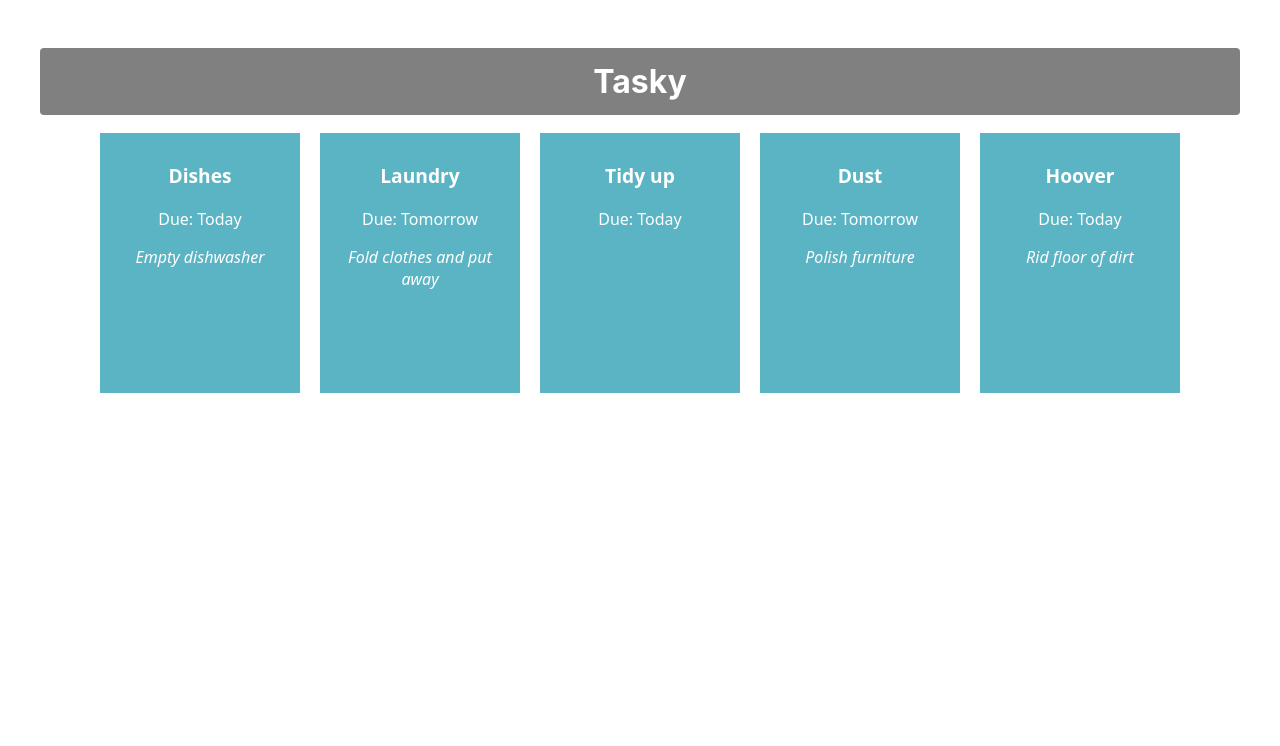
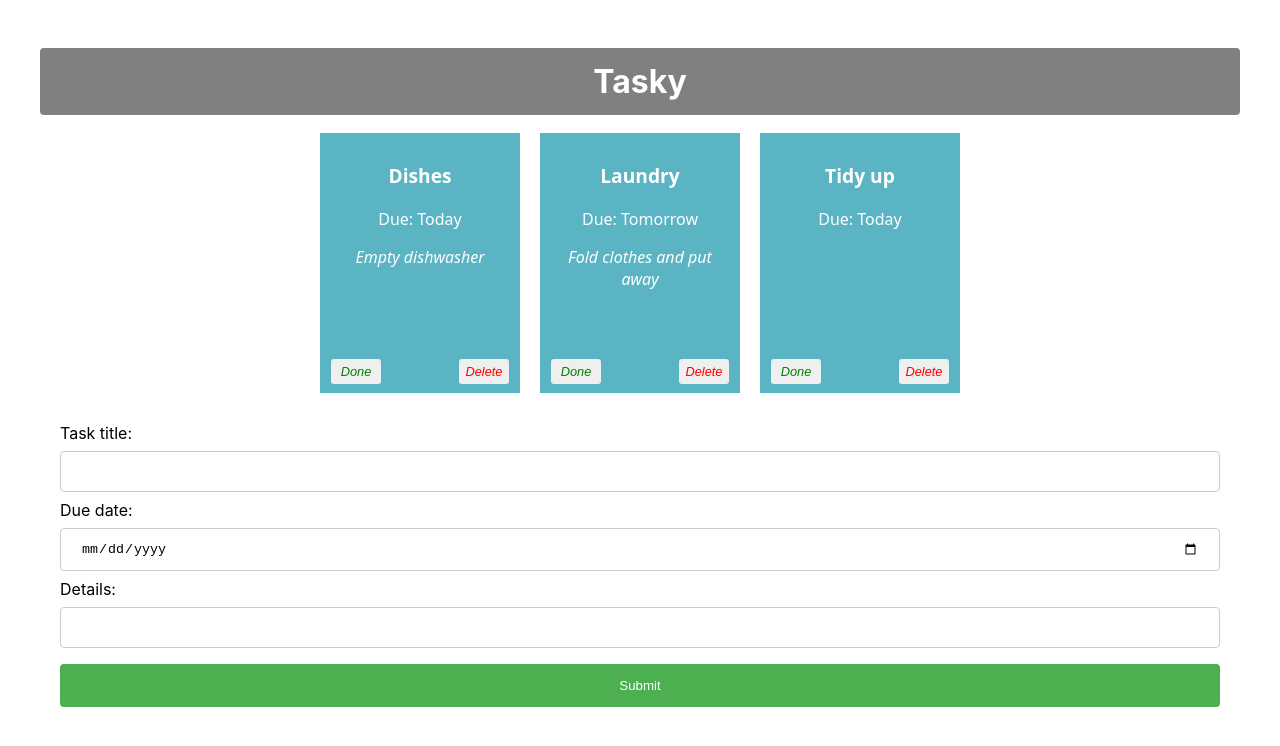
Before and after one commit to kateoneill/react-basics-labs, a React (Create React App) app in the folder tasky/: page / in a window 1280 px wide. Shown: the top 746 px of the page. Built offline with nearby package versions, Linux system fonts and the light colour scheme.

Commit message:
Week 3 Lab A done

```diff
--- a/tasky/package.json
+++ b/tasky/package.json
@@ -9,6 +9,7 @@
     "react": "^17.0.2",
     "react-dom": "^17.0.2",
     "react-scripts": "5.0.0",
+    "uuid": "^8.3.2",
     "web-vitals": "^2.1.3"
   },
   "scripts": {
--- a/tasky/src/App.css
+++ b/tasky/src/App.css
@@ -38,3 +38,57 @@
 .description {
   font-style: italic;
 }
+
+button {
+  border: none;
+  border-radius: 3px;
+  font-style: italic;
+  font-size: 0.8em;
+  margin: 4px 6px;
+  width: 50px;
+  height: 25px;
+}
+
+.doneButton {
+  position: absolute;
+  bottom: 5px;
+  left: 5px;
+  color: green;
+
+}
+
+.deleteButton {
+  position: absolute;
+  bottom: 5px;
+  right: 5px;
+  color: red;
+}
+
+input[type=text], input[type=date] {
+  width: 100%;
+  padding: 12px 20px;
+  margin: 8px 0;
+  display: inline-block;
+  border: 1px solid #ccc;
+  border-radius: 4px;
+  box-sizing: border-box;
+}
+
+input[type=submit] {
+  width: 100%;
+  background-color: #4CAF50;
+  color: white;
+  padding: 14px 20px;
+  margin: 8px 0;
+  border: none;
+  border-radius: 4px;
+  cursor: pointer;
+}
+
+input[type=submit]:hover {
+  background-color: #45a049;
+}
+
+form {
+  text-align: left;
+}
--- a/tasky/src/App.js
+++ b/tasky/src/App.js
@@ -2,30 +2,87 @@
 import logo from './logo.svg';
 import './App.css';
 import Task from './components/Task';
+import AddTaskForm from './components/Form';
+import { v4 as uuidv4 } from 'uuid';
+
 
 
 function App() {
   const [ taskState, setTaskState ] = useState({
     tasks: [
-      { id: 1, title:"Dishes", description: "Empty dishwasher", deadline: "Today" },
-      { id: 2, title: "Laundry", description: "Fold clothes and put away", deadline: "Tomorrow" },
-      { id: 3, title: "Tidy up", deadline: "Today" },
-      { id: 4, title: "Dust", description: "Polish furniture", deadline: "Tomorrow"},
-      { id: 5, title: "Hoover", description: "Rid floor of dirt", deadline: "Today"}
+      { id: 1, title:"Dishes", description: "Empty dishwasher", deadline: "Today", done: false },
+      { id: 2, title: "Laundry", description: "Fold clothes and put away", deadline: "Tomorrow", done: false },
+      { id: 3, title: "Tidy up", deadline: "Today", done: false}
     ]
   });
+
+  const doneHandler = (taskIndex) => {
+    const tasks = [...taskState.tasks];
+    tasks[taskIndex].done = !tasks[taskIndex].done;
+    setTaskState({tasks});
+    console.log(`${taskIndex} ${tasks[taskIndex].done}`);
+  }
+
+  const deleteHandler = (taskIndex) => {
+    const tasks = [...taskState.tasks];
+    tasks.splice(taskIndex, 1);
+    setTaskState({tasks});
+  }
+
+  const [ formState, setFormState ] = useState({
+    title: "",
+    description: "",
+    deadline: ""
+  });
+
+  const formChangeHandler = (event) => {
+    let form = {...formState};
+
+    switch(event.target.name) {
+      case "title":
+          form.title = event.target.value;
+          break;
+      case "description":
+          form.description = event.target.value;
+          break;
+      case "deadline":
+          form.deadline = event.target.value;
+          break;
+      default:
+          form = formState;
+    }
+    setFormState(form);
+    console.log(formState);
+  }
+
+  const formSubmitHandler = (event) => {
+    event.preventDefault();
+
+    const tasks = [...taskState.tasks];
+    const form = {...formState};
+
+    form.id = uuidv4();
+
+    tasks.push(form);
+    setTaskState({tasks});
+  }
 
   return (
     <div className="container">
       <h1>Tasky</h1>
-      {taskState.tasks.map((task) => (
+      {taskState.tasks.map((task, index) => (
         <Task
           title={task.title}
           description={task.description}
           deadline={task.deadline}
           key={task.id}
+          done={task.done}
+          markDone={() => doneHandler(index)}
+          deleteTask = {() => deleteHandler(index)}
         />
       ))}
+    <AddTaskForm submit={formSubmitHandler} change={formChangeHandler} />
+
     </div>
   );
 }
--- /dev/null
+++ b/tasky/src/components/Form.js
@@ -0,0 +1,28 @@
+import React from "react";
+
+const AddTaskForm = (props) => {
+
+  return (
+    <div>
+        <form onSubmit={props.submit}>
+            <label>
+                Task title:
+                <input type="text" name="title" onChange={(event) => props.change(event)} required />
+            </label>
+            <br />
+            <label>
+                Due date:
+                <input type="date" name="deadline" onChange={(event) => props.change(event)} required />
+            </label>
+            <br />
+            <label>
+                Details:
+                <input type="text" name="description" onChange={(event) => props.change(event)} />
+            </label>
+            <input type="submit" value="Submit" onChange={(event) => props.change(event)} />
+        </form>
+    </div>
+  )
+};
+
+export default AddTaskForm;
--- a/tasky/src/components/Task.js
+++ b/tasky/src/components/Task.js
@@ -3,10 +3,12 @@
 const Task = (props) => {
 
     return (
-        <div className="card">
+        <div className="card" style={{backgroundColor: props.done ? 'lightgrey' : '#5bb4c4'}}>
             <p className="title">{props.title}</p>
             <p>Due: {props.deadline}</p>
             <p className="description">{props.description}</p>
+            <button onClick={props.markDone} className='doneButton'>Done</button>
+            <button className='deleteButton' onClick={props.deleteTask}>Delete</button>
             <p>{props.children}</p>
         </div>
     )
```
Also changed, not shown: 1 other file (tests, documents, lock files or other folders).
